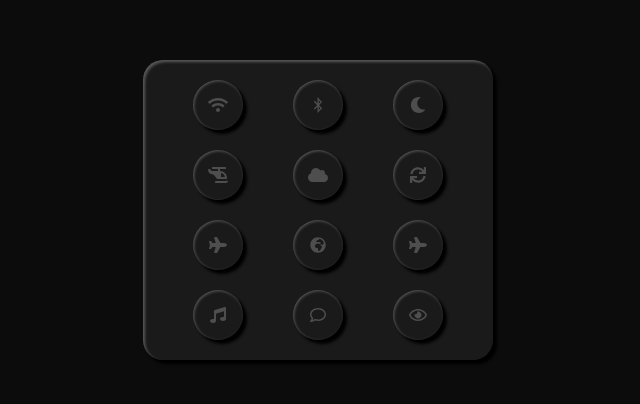
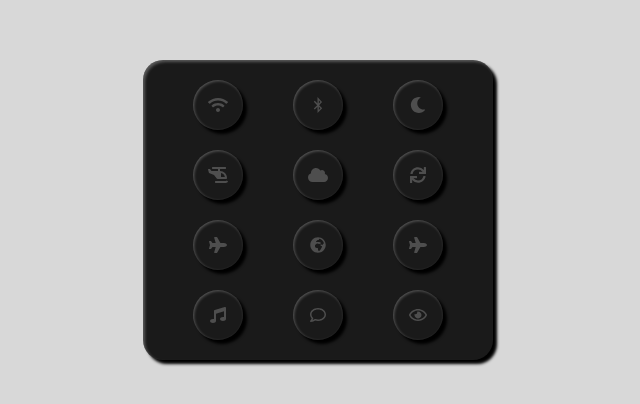
Before and after one commit to kafarzada/HTML5_CSS3, a plain HTML site: page Settings/index.html in a window 1280 px wide. Shown: the part 190-594 px from the top of the page, without its empty margins (322-962 px from the left). Drawn offline with Linux system fonts and the light colour scheme.

Commit message:
внесены некоторые изменения в style.css

```diff
--- a/Settings/style.css
+++ b/Settings/style.css
@@ -9,7 +9,12 @@ body {
     display: flex;
     align-items: center;
     justify-content: center;
-    background-color: rgb(12, 12, 12);
+    background-color: rgb(216, 216, 216);
+    transition: .3s;
+}
+
+.light {
+    background-color:rgb(12, 12, 12);
 }
 
 .setting__inner {
```
